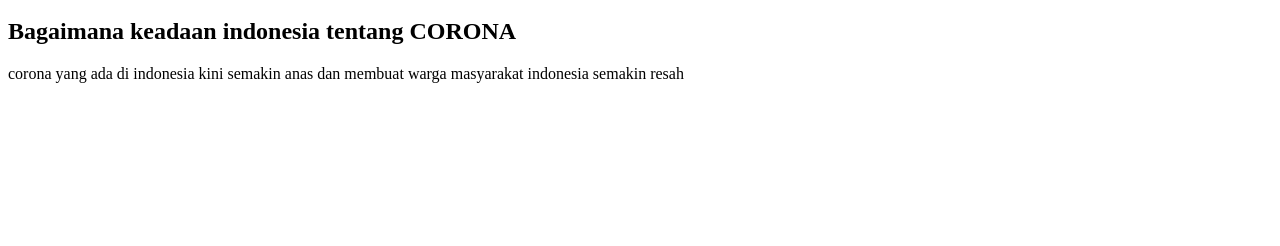
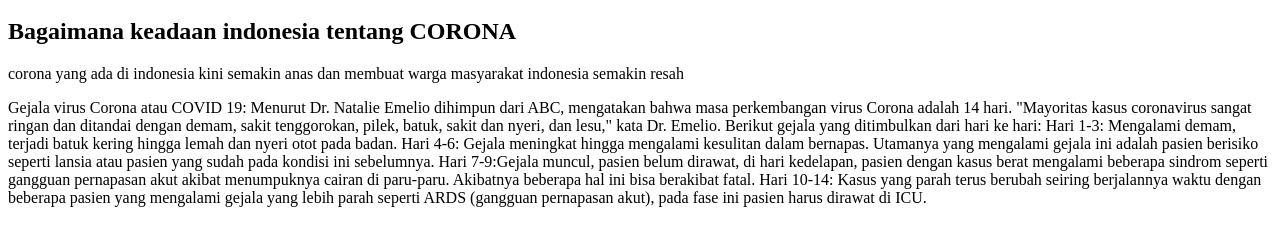
Before and after one commit to tahugoren/syarifahwidyastuti.github.io, a plain HTML site: page index.html in a window 1280 px wide. Shown: the part 48-294 px from the top of the page. Drawn offline with Linux system fonts and the light colour scheme.

Commit message:
Update index.html

```diff
--- a/index.html
+++ b/index.html
@@ -6,5 +6,16 @@
 <h1>CORONA</h1>
 <h2>Bagaimana keadaan indonesia tentang CORONA</h2>
 <p> corona yang ada di indonesia kini semakin anas dan membuat warga masyarakat indonesia semakin resah</p>
+<p>Gejala virus Corona atau COVID 19:
+Menurut Dr. Natalie Emelio dihimpun dari ABC, mengatakan bahwa masa perkembangan virus Corona adalah 14 hari. "Mayoritas kasus coronavirus sangat ringan dan ditandai dengan demam, sakit tenggorokan, pilek, batuk, sakit dan nyeri, dan lesu," kata Dr. Emelio.
+
+Berikut gejala yang ditimbulkan dari hari ke hari:
+Hari 1-3: Mengalami demam, terjadi batuk kering hingga lemah dan nyeri otot pada badan.
+
+Hari 4-6: Gejala meningkat hingga mengalami kesulitan dalam bernapas. Utamanya yang mengalami gejala ini adalah pasien berisiko seperti lansia atau pasien yang sudah pada kondisi ini sebelumnya.
+
+Hari 7-9:Gejala muncul, pasien belum dirawat, di hari kedelapan, pasien dengan kasus berat mengalami beberapa sindrom seperti gangguan pernapasan akut akibat menumpuknya cairan di paru-paru. Akibatnya beberapa hal ini bisa berakibat fatal.
+
+Hari 10-14: Kasus yang parah terus berubah seiring berjalannya waktu dengan beberapa pasien yang mengalami gejala yang lebih parah seperti ARDS (gangguan pernapasan akut), pada fase ini pasien harus dirawat di ICU.<p>
 </body>
 </html
```
